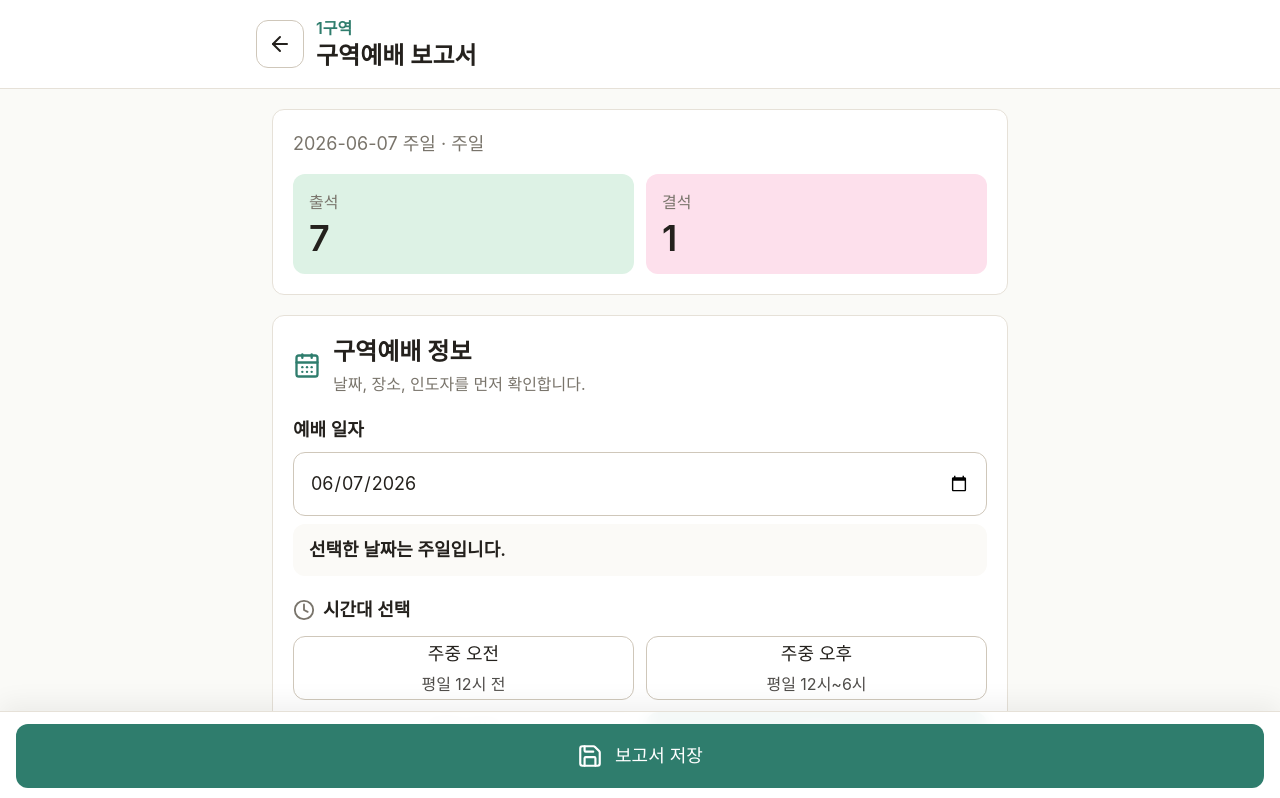
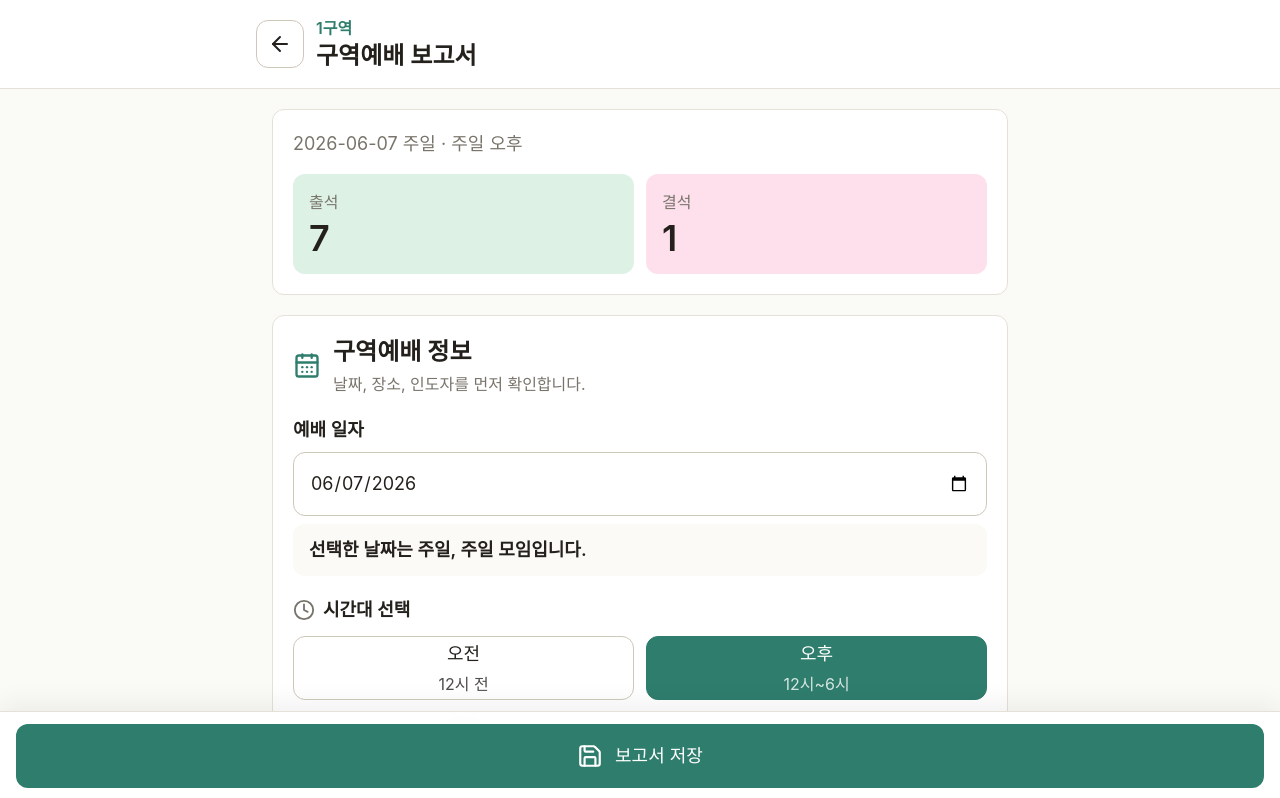
Before and after one commit to joopkim/church_manager, a Next.js app: page /district-worship-report in a window 1280 px wide. Shown: the top 798 px of the page. Built offline with nearby package versions, Linux system fonts and the light colour scheme.

Commit message:
Simplify worship time period choices

```diff
--- a/src/app/district-worship-report/page.tsx
+++ b/src/app/district-worship-report/page.tsx
@@ -78,20 +78,16 @@ const quickAmounts = [10000, 20000, 30000, 50000];
 const weekdayLabels = ["주일", "월", "화", "수", "목", "금", "토"];
 const timePeriods = [
   {
-    label: "주중 오전",
-    note: "평일 12시 전",
+    label: "오전",
+    note: "12시 전",
   },
   {
-    label: "주중 오후",
-    note: "평일 12시~6시",
+    label: "오후",
+    note: "12시~6시",
   },
   {
-    label: "주중 저녁",
-    note: "평일 6시 이후",
-  },
-  {
-    label: "주일",
-    note: "주일 모임",
+    label: "저녁",
+    note: "6시 이후",
   },
 ];
 const placeOptions = ["교회", "구역원 가정", "기타 외부"];
@@ -99,7 +95,7 @@ const leaderOptions = ["구역장", "직접 입력"];
 
 export default function DistrictWorshipReportPage() {
   const [worshipDate, setWorshipDate] = useState("2026-06-07");
-  const [timePeriod, setTimePeriod] = useState("주일");
+  const [timePeriod, setTimePeriod] = useState("오후");
   const [placeType, setPlaceType] = useState("구역원 가정");
   const [customPlace, setCustomPlace] = useState("");
   const [leaderType, setLeaderType] = useState("구역장");
@@ -129,6 +125,7 @@ export default function DistrictWorshipReportPage() {
     }
     return weekdayLabels[date.getDay()];
   }, [worshipDate]);
+  const dayKind = computedWeekday === "주일" ? "주일" : "평일";
 
   const counts = useMemo(() => {
     const present = Object.values(attendance).filter(Boolean).length;
@@ -299,7 +296,7 @@ export default function DistrictWorshipReportPage() {
       <section className="mx-auto max-w-3xl px-4 py-5">
         <div className="rounded-xl border border-hairline bg-canvas p-5">
           <p className="text-lg text-muted">
-            {worshipDate} {computedWeekday} · {timePeriod}
+            {worshipDate} {computedWeekday} · {dayKind} {timePeriod}
           </p>
           <div className="mt-4 grid grid-cols-2 gap-3">
             <div className="rounded-xl bg-tint-mint p-4">
@@ -337,7 +334,7 @@ export default function DistrictWorshipReportPage() {
             />
           </label>
           <p className="mt-2 rounded-xl bg-surface-soft px-4 py-3 text-lg font-semibold">
-            선택한 날짜는 {computedWeekday}입니다.
+            선택한 날짜는 {computedWeekday}, {dayKind} 모임입니다.
           </p>
 
           <div className="mt-5">
```
